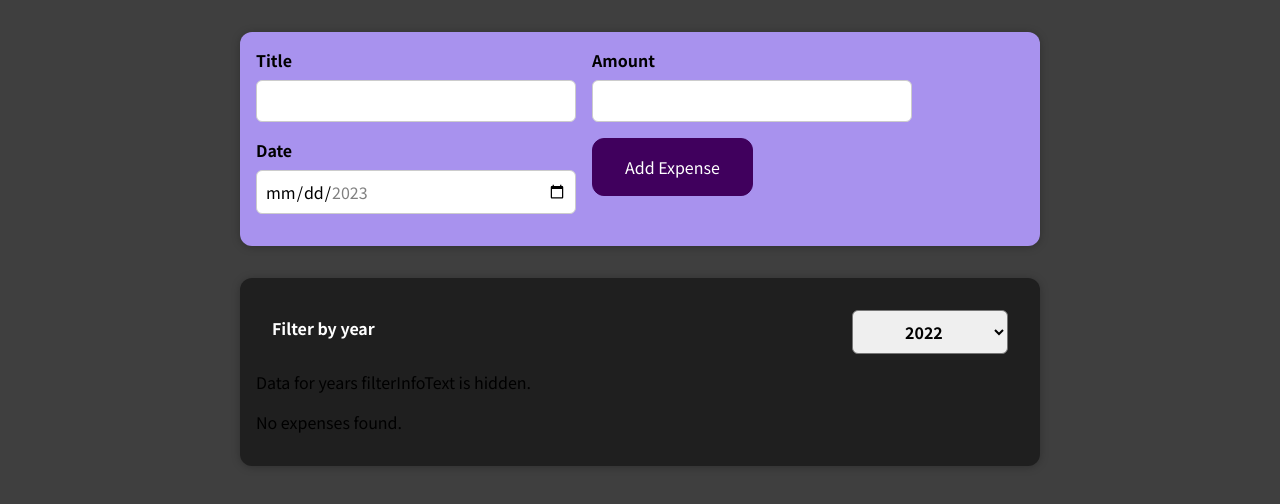
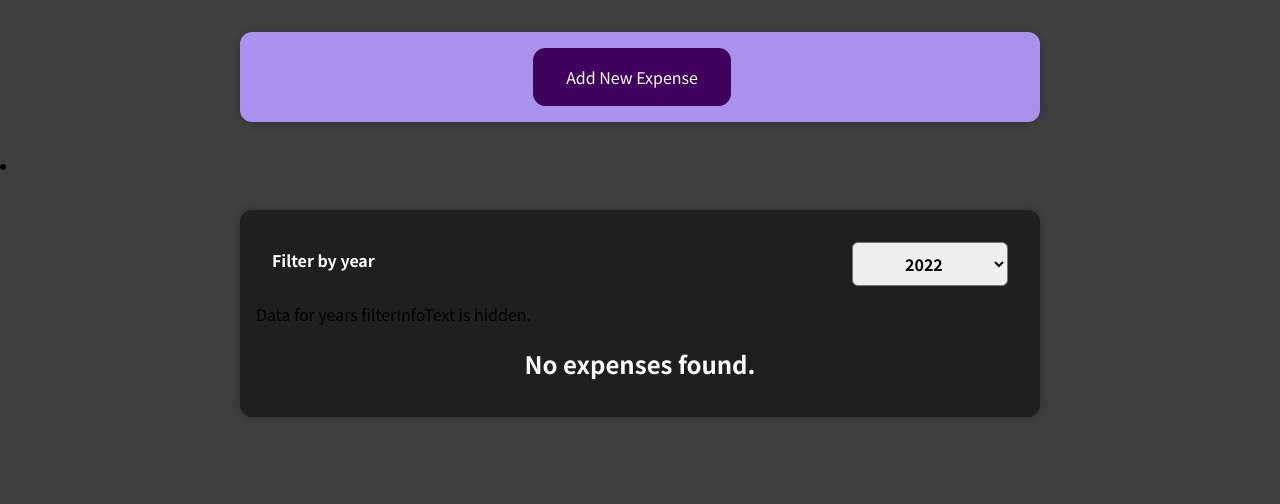
Before and after one commit to socool/udemy-react-complete-guide-code, a React (Create React App) app: page / in a window 1280 px wide. Shown: the top 504 px of the page. Built offline with nearby package versions, Linux system fonts and the light colour scheme.

Commit message:
exercise conditional content

```diff
--- a/src/components/Expenses/Expenses.js
+++ b/src/components/Expenses/Expenses.js
@@ -3,9 +3,10 @@
 import React, { useState } from "react";
 import ExpensesFilter from "./ExpensesFilter";
 import Card from "../UI/Card";
+import ExpensesList from "./ExpensesList";
 
 function Expenses(props) {
-  const [filterYear, setFilterYear] = useState("2023");
+  const [filterYear, setFilterYear] = useState("2022");
   const expenses = props.expenses;
 
   const filterExpenses = expenses.filter((expense) => {
@@ -24,7 +25,6 @@
     filterInfoText = "2019, 2020 & 2021";
   }
   */
-
   const filterChangeHandler = (selectedYear) => {
     console.log("in Expenses.js");
     console.log(selectedYear);
@@ -32,25 +32,16 @@
   };
 
   return (
-    <div>
+    <li>
       <Card className="expenses">
         <ExpensesFilter
           selected={filterYear}
           onChangeFilter={filterChangeHandler}
         />
         <p>Data for years filterInfoText is hidden.</p>
-        {filterExpenses.length === 0 && <p>No expenses found.</p>}
-        {filterExpenses.length > 0 &&
-          filterExpenses.map((expense) => (
-            <ExpenseItem
-              key={expense.id}
-              title={expense.title}
-              amount={expense.amount}
-              date={expense.date}
-            />
-          ))}
+        <ExpensesList expenses={filterExpenses} />
       </Card>
-    </div>
+    </li>
   );
 }
 export default Expenses;
--- a/src/components/NewExpense/ExpenseForm.js
+++ b/src/components/NewExpense/ExpenseForm.js
@@ -59,7 +59,7 @@
       amount: +enteredAmount,
       date: new Date(enteredDate),
     };
-    console.log(expenseData);
+    console.log(event);
 
     props.onSaveExpenseData(expenseData);
 
@@ -97,13 +97,16 @@
           <label>Date</label>
           <input
             type="date"
-            min="2023-01-01"
-            max="2023-12-31"
+            min="2022-01-01"
+            max="2022-12-31"
             onChange={(event) => inputChangeHandler("date", event.target.value)}
             value={enteredDate}
           />
         </div>
-        <div className="new-expense__control">
+        <div className="new-expense__actions">
+          <button type="button" onClick={props.onCancel}>
+            Cancel
+          </button>
           <button type="submit">Add Expense</button>
         </div>
       </div>
--- a/src/components/NewExpense/NewExpense.js
+++ b/src/components/NewExpense/NewExpense.js
@@ -1,9 +1,10 @@
-import React from "react";
+import React, { useState } from "react";
 import "./NewExpense.css";
 
 import ExpenseForm from "./ExpenseForm";
 
 const NewExpense = (props) => {
+  const [isEditing, setIsEditing] = useState(false);
   const saveExpenseDateHandler = (enteredExpenseData) => {
     const expenseData = {
       ...enteredExpenseData,
@@ -11,11 +12,28 @@
     };
     //console.log(expenseData);
     props.onAddExpense(expenseData);
+    setIsEditing(false);
+  };
+
+  const startEditingHandler = () => {
+    setIsEditing(true);
+  };
+
+  const stopEditingHandler = () => {
+    setIsEditing(false);
   };
 
   return (
     <div className="new-expense">
-      <ExpenseForm onSaveExpenseData={saveExpenseDateHandler} />
+      {!isEditing && (
+        <button onClick={startEditingHandler}>Add New Expense</button>
+      )}
+      {isEditing && (
+        <ExpenseForm
+          onSaveExpenseData={saveExpenseDateHandler}
+          onCancel={stopEditingHandler}
+        />
+      )}
     </div>
   );
 };
```
